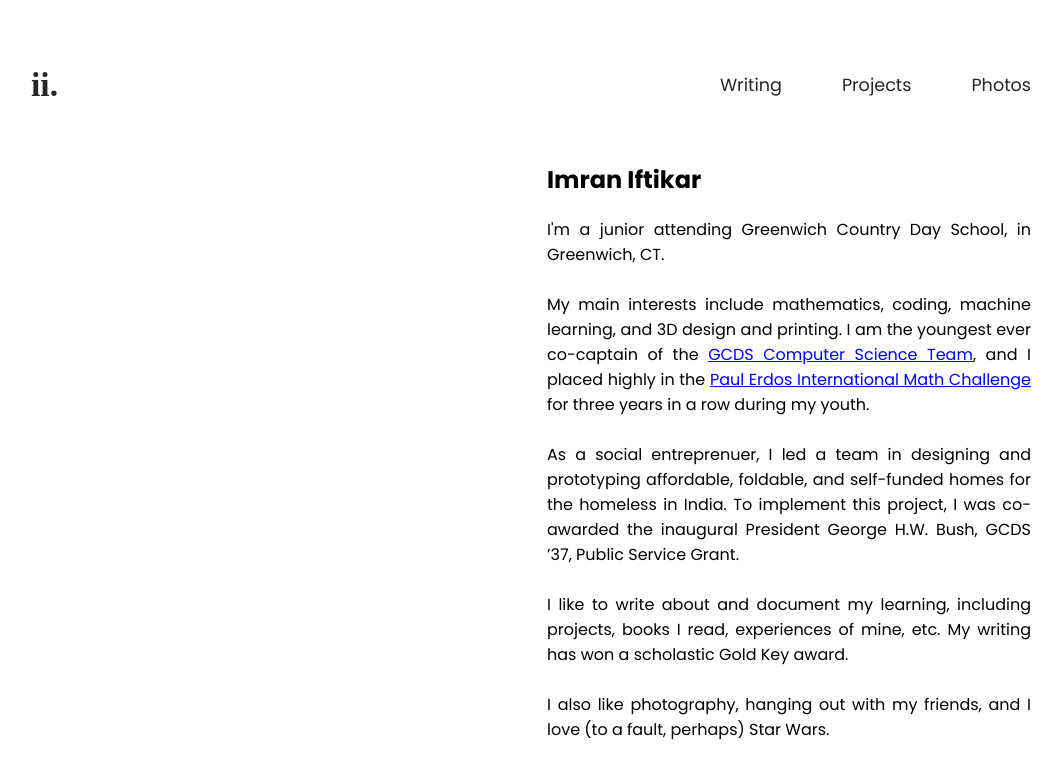
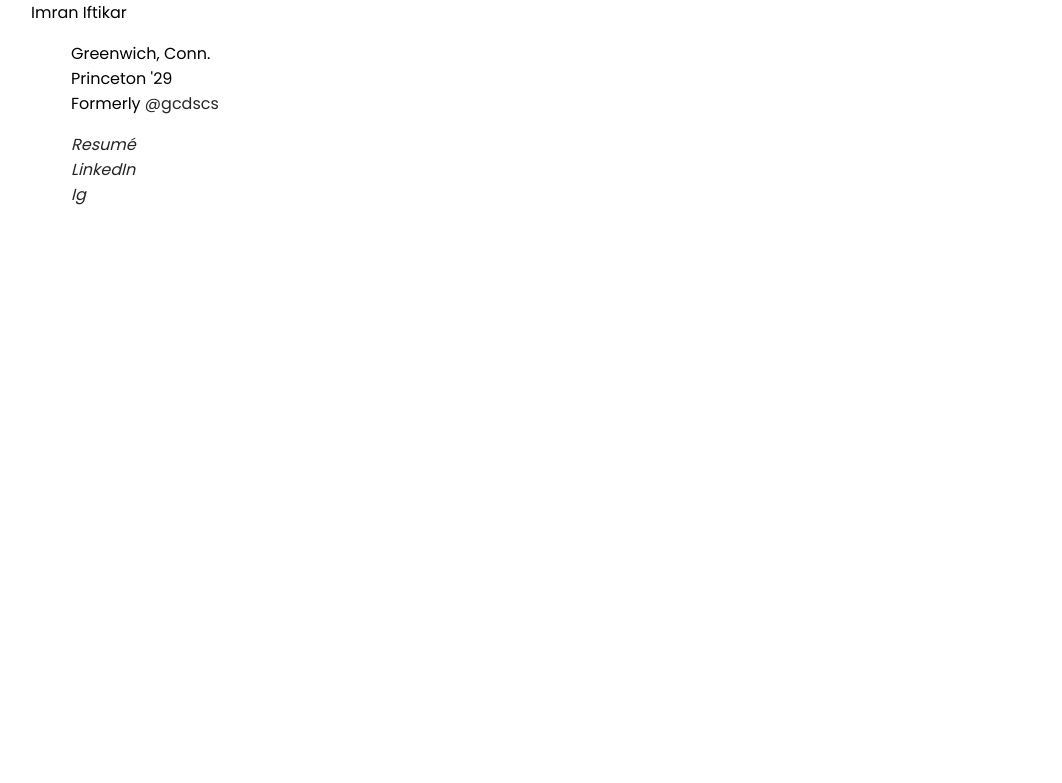
Before and after one commit to iai9/iai9.github.io, a plain HTML site: page index.html in a window 1280 px wide. Shown: the whole page, without its empty margins (109-1171 px from the left). Drawn offline with nearby package versions, Linux system fonts and the light colour scheme.

Commit message:
Update index.html

```diff
--- a/index.html
+++ b/index.html
@@ -1,110 +1,48 @@
 <!DOCTYPE html>
 <html lang="en">
-
 <head>
-
     <meta charset="UTF-8">
-    <meta http-equiv="X-UA-Compatible" content="IE=edge">
     <meta name="viewport" content="width=device-width, initial-scale=1.0">
 
-    <link rel="apple-touch-icon" sizes="180x180" href="/assets/favicon/apple-touch-icon.png">
+    <title>Imran Iftikar</title>
+
     <link rel="icon" type="image/png" sizes="32x32" href="/assets/favicon/favicon-32x32.png">
     <link rel="icon" type="image/png" sizes="16x16" href="/assets/favicon/favicon-16x16.png">
 
-    <link rel="stylesheet" href="/styles.css?ver=1.1">
-    <link rel="stylesheet" type="text/css" href="//fonts.googleapis.com/css?family=Poppins:700,500,300,400"/>
-    <link  rel="stylesheet" href="https://fonts.googleapis.com/css2?family=Playfair+Display&display=swap">
-    <link rel="stylesheet" href="https://cdnjs.cloudflare.com/ajax/libs/font-awesome/4.7.0/css/font-awesome.min.css">
+    <link rel="stylesheet" type="text/css" href="//fonts.googleapis.com/css?family=Poppins:700,500,300,400">
+    <link rel="stylesheet" href="https://fonts.googleapis.com/css2?family=Playfair+Display&display=swap">
 
-    <title>Writing - Imran Iftikar</title>
-
+    <link rel="stylesheet" href="styles.css">
 </head>
-
 <body>
 
-    <header>
-        <nav class="navbar">
-            <a href="#" class="nav-branding">ii.</a>
-
-            <ul class="nav-menu">
-                <li class="nav-item">
-                    <a href="/writing/" class="'nav-link">Writing</a>
+    <div class="holder">
+    <div class="main">
+        <div class="title">
+            Imran Iftikar
+        </div>
+        <div>
+            <ul>
+                <li>Greenwich, Conn.</li>
+                <li>Princeton '29</li>
+                <li>Formerly <a href="https://www.instagram.com/gcdscs" target="_blank">@gcdscs</a></li>
+            </ul>
+        </div>
+        <div>
+            <ul>
+                <li>
+                    <a href="assets/Imran_Resume.pdf" target="_blank"><em>Resumé</em></a>
                 </li>
-                <li class="nav-item">
-                    <a href="/projects/" class="'nav-link">Projects</a>
+                <li>
+                    <a href="https://www.linkedin.com/in/imraniftikar/" target="_blank"><em>LinkedIn</em></a>
                 </li>
-                <li class="nav-item">
-                    <a href="/photos/" class="'nav-link">Photos</a>
+                <li>
+                    <a href="https://www.instagram.com/imraniftikar" target="_blank"><em>Ig</em></a>
                 </li>
             </ul>
-
-            <div class="hamburger">
-                <span class="bar"></span>
-                <span class="bar"></span>
-                <span class="bar"></span>
-            </div>
-
-        </nav>
-    </header>
-
-    <section class="mainbody">
-
-        <div class="wrapper">
-            <div class="image">
-              <div class="text">
-                <h2 class="page_title">Imran Iftikar</h2>
-                <h3></h3>
-                <p>
-                    I'm a junior attending Greenwich Country Day School, in Greenwich, CT. <br> <br>
-                    My main interests include mathematics, coding, machine learning, and 3D design and printing. I am the youngest ever co-captain of the <a class="mpglink" href="https://www.instagram.com/gcdscs/" target="_blank">GCDS Computer Science Team</a>, and I placed highly in the <a class="mpglink" href="http://inside.gcschool.org/abacus/paul-erdos-international-hall-fame/#:~:text=THIRD%20PLACE%3A%20Imran%20Aidan%20Iftikar%2C%20The%20Greenwich%20Country%20Day%20School%2C%20Greenwich%2C%20CT%2C%20USA" target="_blank">Paul Erdos International Math Challenge</a> for three years in a row during my youth.<br> <br>
-                    <!-- Having completed calculus as a freshmen, I began researching AI from a first principles, mathematical perspective. As part of my research, I coded a linear-algebra Python library with no external libraries and without the use of the "math" library. <br> <br> -->
-                    As a social entreprenuer, I led a team in designing and prototyping affordable, foldable, and self-funded homes for the homeless in India. To implement this project, I was co-awarded the inaugural President George H.W. Bush, GCDS ’37, Public Service Grant. <br> <br>
-                    I like to write about and document my learning, including projects, books I read, experiences of mine, etc. My writing has won a scholastic Gold Key award. <br> <br>
-                    I also  like photography, hanging out with my friends, and I love (to a fault, perhaps) Star Wars.
-                </p>
-                </div>
-            </div>
         </div>
-
-
-            <!-- <div class="headshot">
-
-                <img src="/assets/hshot_cropped_wide.jpg" alt="Headshot" class="responsive_img">
-
-            </div>
-
-            <div class = "subtitle">
-
-                <h2 class="subtitle_text">Hi, I'm Imran Iftikar!</h2>
-                <h2 class="subtitle_text"> </h2>
-
-            </div>
-
-            <div class="mainbodypg">
-
-                <p>
-                    I'm a sophomore attending the Greenwich Country Day School, in Greenwich, CT. <br>
-                    I like to write about and document my learning, including projects, books I read, experiences of mine, etc. <br>
-                    My main interests include mathematics, coding, machine learning, and 3D design and printing. <br>
-                    I also  like photography, hanging out with my friends, and I love (to a fault, perhaps) Star Wars.
-                </p>
-
-            </div> -->
-
-
-    </section>
-
-    <div class="loader-wrapper">
-        <span class="loader"><span class="loader-inner"></span></span>
     </div>
-
-    <script src="/jscript/main.js"></script>
-    <script src="https://ajax.googleapis.com/ajax/libs/jquery/3.6.3/jquery.min.js"></script>
-    <script>
-        $(window).on("load",function(){
-            $(".loader-wrapper").fadeOut("fast");
-        });
-    </script>
+</div>
 
 </body>
 </html>
```
